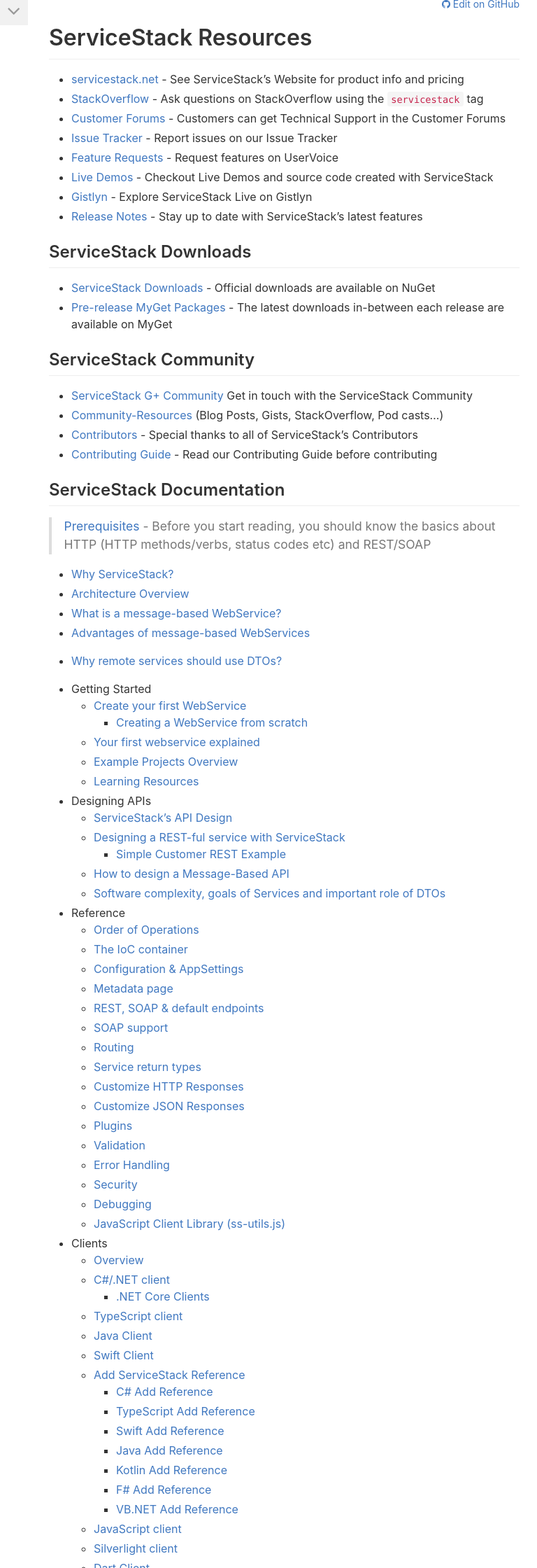
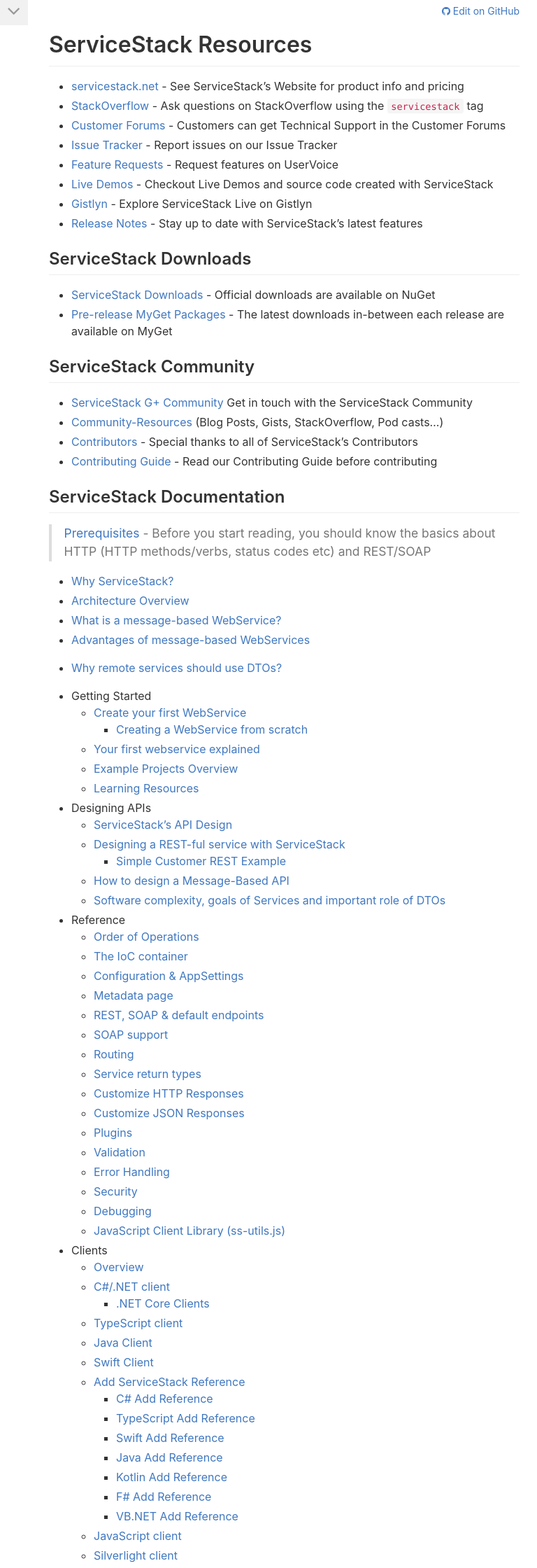
Before and after one commit to timker/docs, a Jekyll site: the page built from docs/index.md, in a window 768 px wide. Shown: the top 2240 px of the page at 70% size. Built offline with Jekyll 4.4.1, drawn with Linux system fonts in a browser that asks for light colours; nearby versions of some CDN libraries.

Commit message:
css tweaks

```diff
--- a/docs/css/simple-sidebar.css
+++ b/docs/css/simple-sidebar.css
@@ -219,7 +219,7 @@
     }
     #page-content-wrapper {
         width: auto;
-        padding: 10px;
+        padding: 20px 10px 10px 10px;
     }
     #wrapper.toggled #page-content-wrapper {
         position: relative;
```
